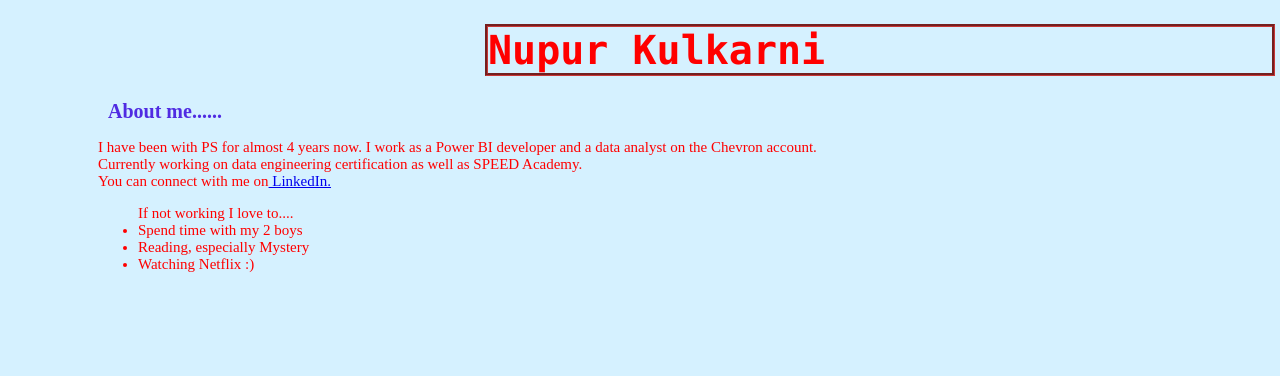
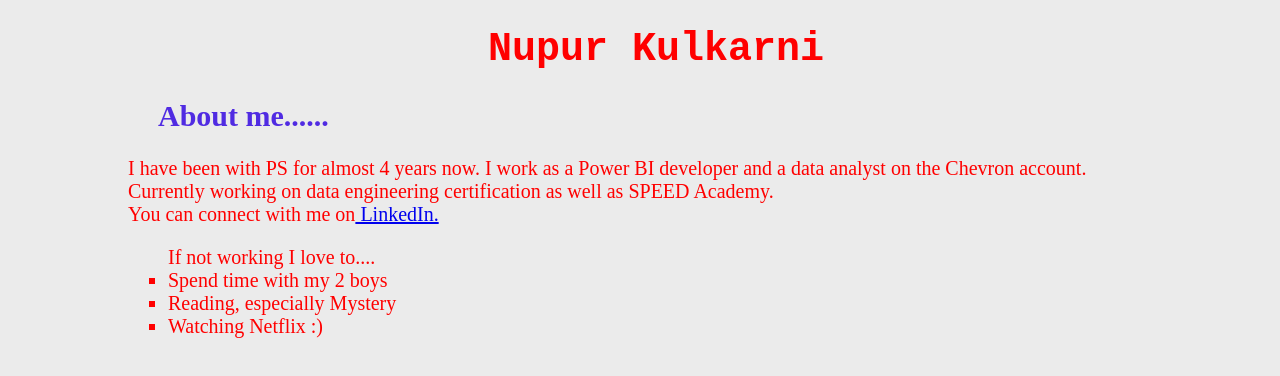
Before and after one commit to nupurkulkarni27/nupurkulkarni27.github.io, a plain HTML site: page index.html in a window 1280 px wide. Drawn offline with Linux system fonts and the light colour scheme.

Commit message:
style changes

```diff
--- a/styles.css
+++ b/styles.css
@@ -1,15 +1,13 @@
-body {background-color: rgba(80, 200, 255, 0.24);}
+body {background-color:rgba(192,192,192,0.3);}
 #id1 {
      margin-left:12em;
-     font-family: "Lucida Console", "Courier New", monospace;
+     font-family: "Fantasy", "Copperplate", monospace;
      font-size: 40px;
-     outline-style: groove;
-     outline-color: rgb(199, 54, 54);
-    color:rgb(255, 0, 0);
+     color:rgb(255, 0, 0);
 }
 .Header2{
     font-family: "Times New Roman", Times, serif;
-    font-size: 20px;
+    font-size: 30px;
     margin-left:5em;
     color:rgb(80, 43, 226);
 }
@@ -17,14 +15,15 @@ body {background-color: rgba(80, 200, 255, 0.24);}
 #id2 {
     font-family: "Times New Roman", Times, serif;
     margin-left:6em;
-    font-size: 15px;
+    font-size: 20px;
 
    color:rgb(255, 0, 0);
 }
 
 #id3 {
     font-family: "Times New Roman", Times, serif;
+    list-style-type: square;
     margin-left:6em;
-    font-size: 15px;
+    font-size: 20px;
    color:rgb(255, 0, 0);
 }
```
